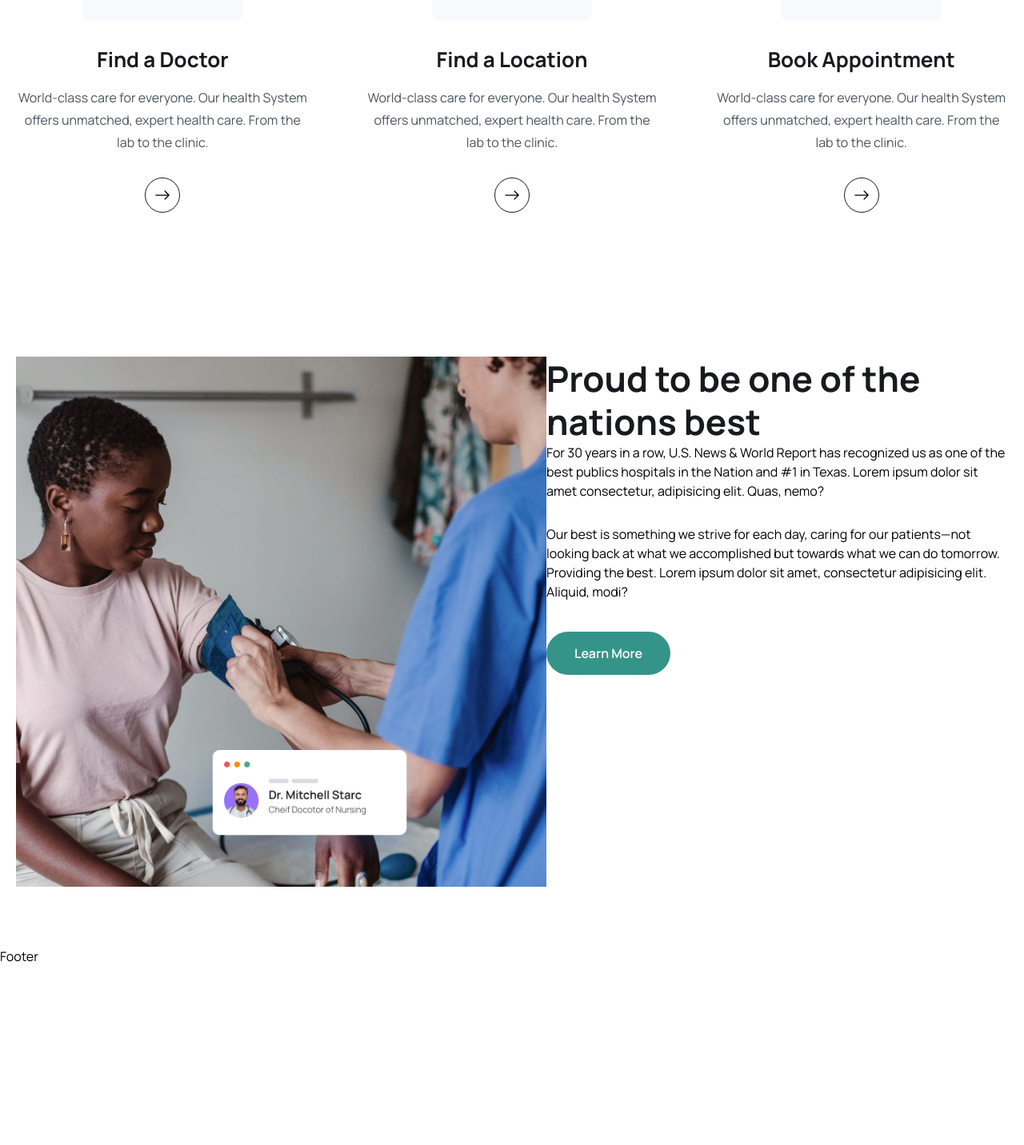
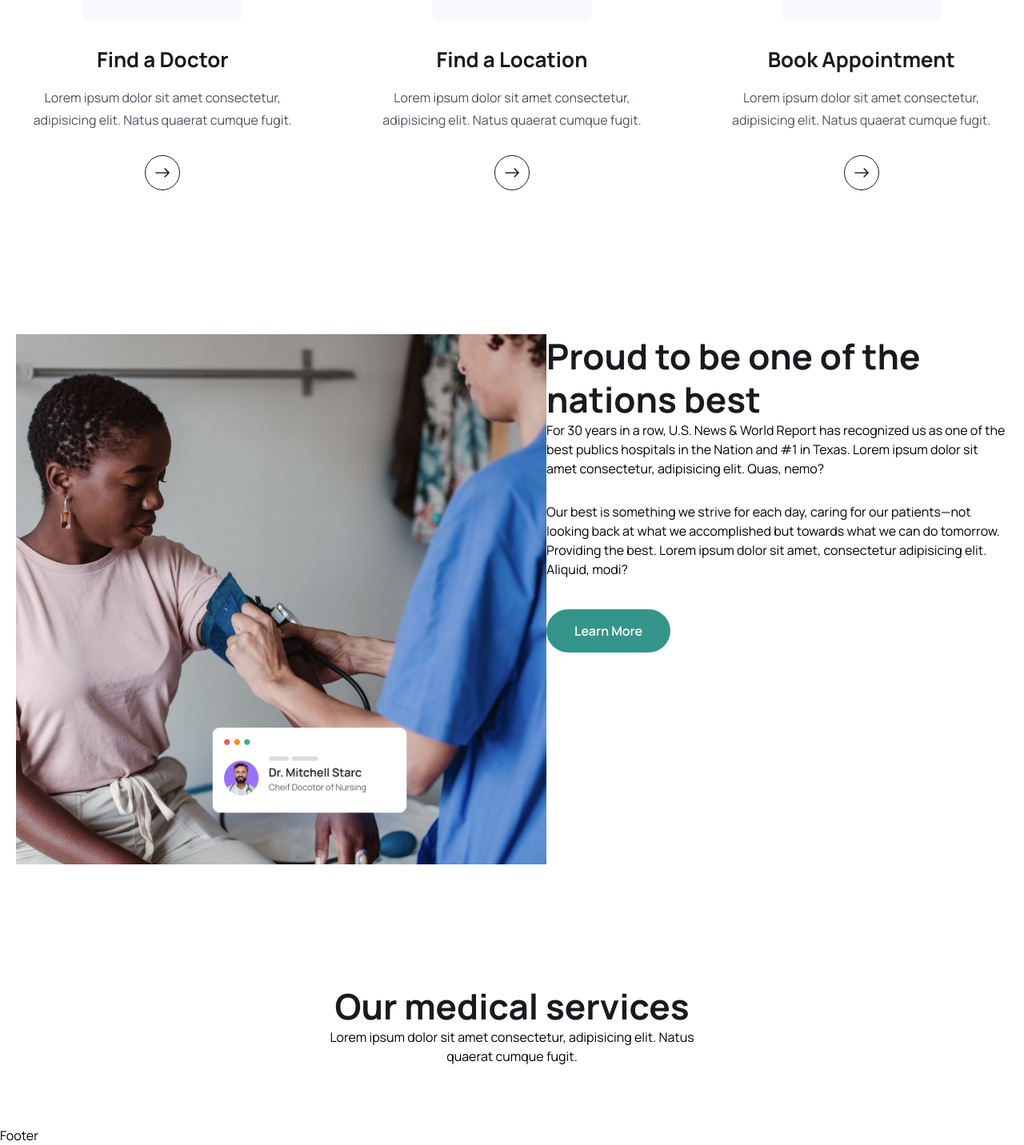
Before and after one commit to bettitaksas/medi-pointment, a React (Vite) app in the folder frontend/: page / in a window 1280 px wide. Shown: the part 1376-2808 px from the top of the page at 80% size. Before the commit the page ends 2584 px from the top, so only its background shows below. Built offline with nearby package versions, Linux system fonts and the light colour scheme.

Commit message:
add services section to home page

```diff
--- a/frontend/src/pages/Home.jsx
+++ b/frontend/src/pages/Home.jsx
@@ -1,12 +1,12 @@
 import homeImg1 from '../assets/images/home-img1.png';
 import homeImg2 from '../assets/images/home-img2.png';
 import homeImg3 from '../assets/images/home-img3.png';
-import icon1 from "../assets/images/icon1.png";
-import icon2 from "../assets/images/icon2.png";
-import icon3 from "../assets/images/icon3.png";
+import icon1 from '../assets/images/icon1.png';
+import icon2 from '../assets/images/icon2.png';
+import icon3 from '../assets/images/icon3.png';
 
-import { Link } from "react-router-dom";
-import { BsArrowRight } from "react-icons/bs";
+import { Link } from 'react-router-dom';
+import { BsArrowRight } from 'react-icons/bs';
 
 import About from '../components/About/About.jsx';
 
@@ -111,7 +111,11 @@ const Home = () => {
                 <div className='grid grid-cols-1 md:grid-cols-2 lg:grid-cols-3 gap-5 lg:gap-[30px] mt-[30px] lg:mt-[55px]'>
                     <div className='py-[30px] px-5 '>
                         <div className='flex items-center justify-center'>
-                            <img src={icon1} alt='' className='w-[200px] rounded-lg'/>
+                            <img
+                                src={icon1}
+                                alt=''
+                                className='w-[200px] rounded-lg'
+                            />
                         </div>
 
                         <div className='mt-[30px]'>
@@ -119,9 +123,8 @@ const Home = () => {
                                 Find a Doctor
                             </h2>
                             <p className='text-[16px] leading-7 text-textColor font-[400] mt-4 text-center'>
-                                World-class care for everyone. Our health System
-                                offers unmatched, expert health care. From the
-                                lab to the clinic.
+                                Lorem ipsum dolor sit amet consectetur,
+                                adipisicing elit. Natus quaerat cumque fugit.
                             </p>
 
                             <Link
@@ -135,7 +138,11 @@ const Home = () => {
 
                     <div className='py-[30px] px-5 '>
                         <div className='flex items-center justify-center'>
-                            <img src={icon2} alt='' className='w-[200px] rounded-lg'/>
+                            <img
+                                src={icon2}
+                                alt=''
+                                className='w-[200px] rounded-lg'
+                            />
                         </div>
 
                         <div className='mt-[30px]'>
@@ -143,9 +150,8 @@ const Home = () => {
                                 Find a Location
                             </h2>
                             <p className='text-[16px] leading-7 text-textColor font-[400] mt-4 text-center'>
-                                World-class care for everyone. Our health System
-                                offers unmatched, expert health care. From the
-                                lab to the clinic.
+                                Lorem ipsum dolor sit amet consectetur,
+                                adipisicing elit. Natus quaerat cumque fugit.
                             </p>
 
                             <Link
@@ -158,7 +164,11 @@ const Home = () => {
                     </div>
                     <div className='py-[30px] px-5 '>
                         <div className='flex items-center justify-center'>
-                            <img src={icon3} alt='' className='w-[200px] rounded-lg'/>
+                            <img
+                                src={icon3}
+                                alt=''
+                                className='w-[200px] rounded-lg'
+                            />
                         </div>
 
                         <div className='mt-[30px]'>
@@ -166,9 +176,8 @@ const Home = () => {
                                 Book Appointment
                             </h2>
                             <p className='text-[16px] leading-7 text-textColor font-[400] mt-4 text-center'>
-                                World-class care for everyone. Our health System
-                                offers unmatched, expert health care. From the
-                                lab to the clinic.
+                                Lorem ipsum dolor sit amet consectetur,
+                                adipisicing elit. Natus quaerat cumque fugit.
                             </p>
 
                             <Link
@@ -184,7 +193,20 @@ const Home = () => {
 
             <About />
 
-
+            {/* =====services===== */}
+            <section>
+                <div className='container'>
+                    <div className='xl:w-[470px] mx-auto'>
+                        <h2 className='heading text-center'>
+                            Our medical services
+                        </h2>
+                        <p className='text__para text-center'>
+                            Lorem ipsum dolor sit amet consectetur, adipisicing
+                            elit. Natus quaerat cumque fugit.
+                        </p>
+                    </div>
+                </div>
+            </section>
         </>
     );
 };
```
